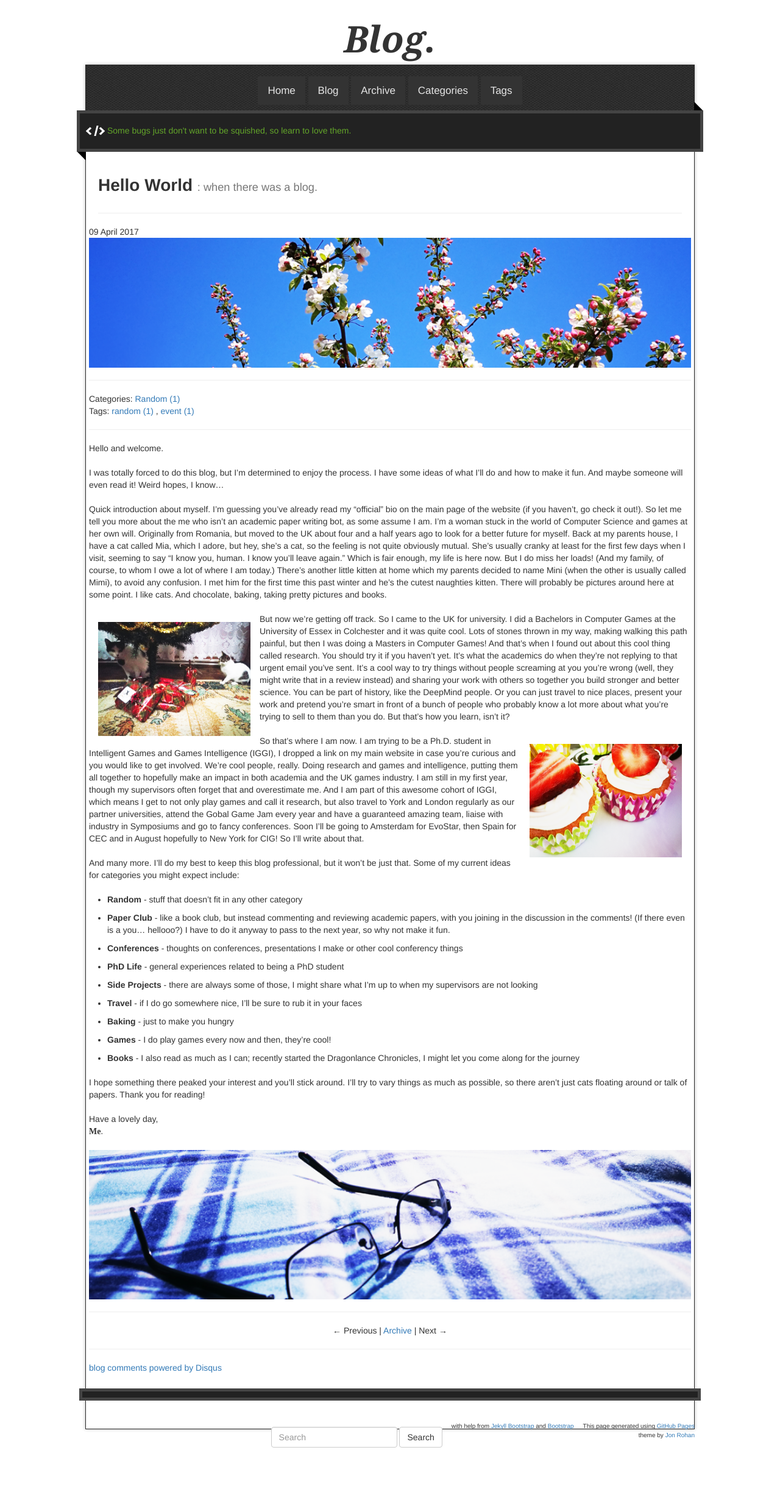
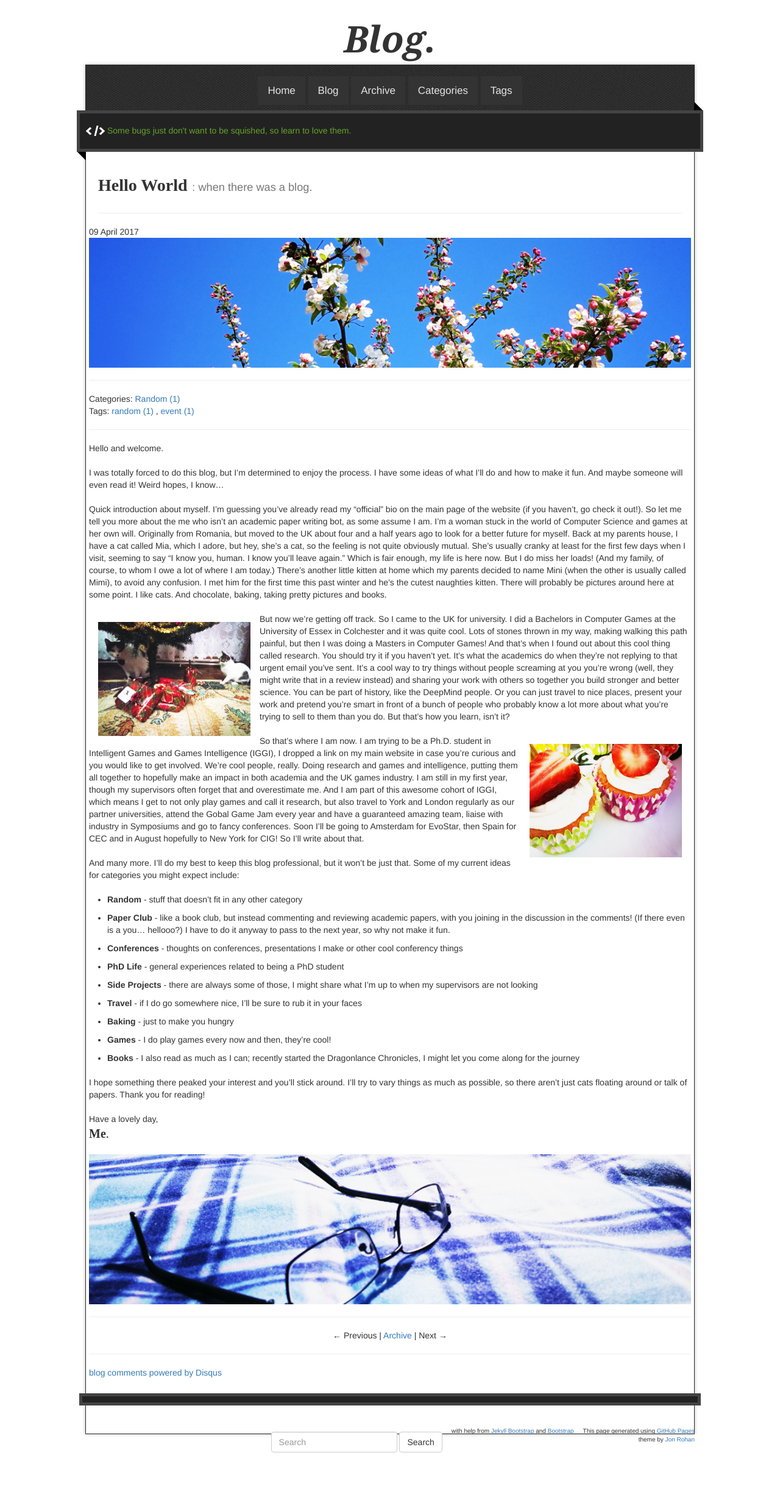
Before and after one commit to rdgain/rdgain.github.io, a Jekyll site: the page built from _posts/2017-04-09-hello-world.md, in a window 1280 px wide. Shown: the whole page at 61% size. Built offline with Jekyll 4.4.1, drawn with Linux system fonts in a browser that asks for light colours; nearby versions of some CDN libraries; some web fonts are replaced; library files that are not in the unit come from our copies; comment, search, counter and statistics services are not loaded.

Commit message:
trying font in post title

```diff
--- a/_includes/themes/bootstrap-3/post.html
+++ b/_includes/themes/bootstrap-3/post.html
@@ -1,5 +1,5 @@
 <div class="page-header">
-  <h1>{{ page.title }} {% if page.tagline %}<small>{{page.tagline}}</small>{% endif %}</h1>
+  <h1><span style="font-family:'Spirax', cursive">{{ page.title }}</span> {% if page.tagline %}<small>{{page.tagline}}</small>{% endif %}</h1>
 </div>
 
 <div class="row post-full">
--- a/_posts/2017-04-09-hello-world.md
+++ b/_posts/2017-04-09-hello-world.md
@@ -41,6 +41,6 @@
 
 
 Have a lovely day, <br/>
-<span style="font-family:'Spirax', cursive">__Me__.</span>
+<span style="font-family:'Spirax', cursive; font-size:20px">__Me__.</span>
 
 <img style="width:100%" src="{{ site.url }}/assets/images/post1/glasses.png" />
```
